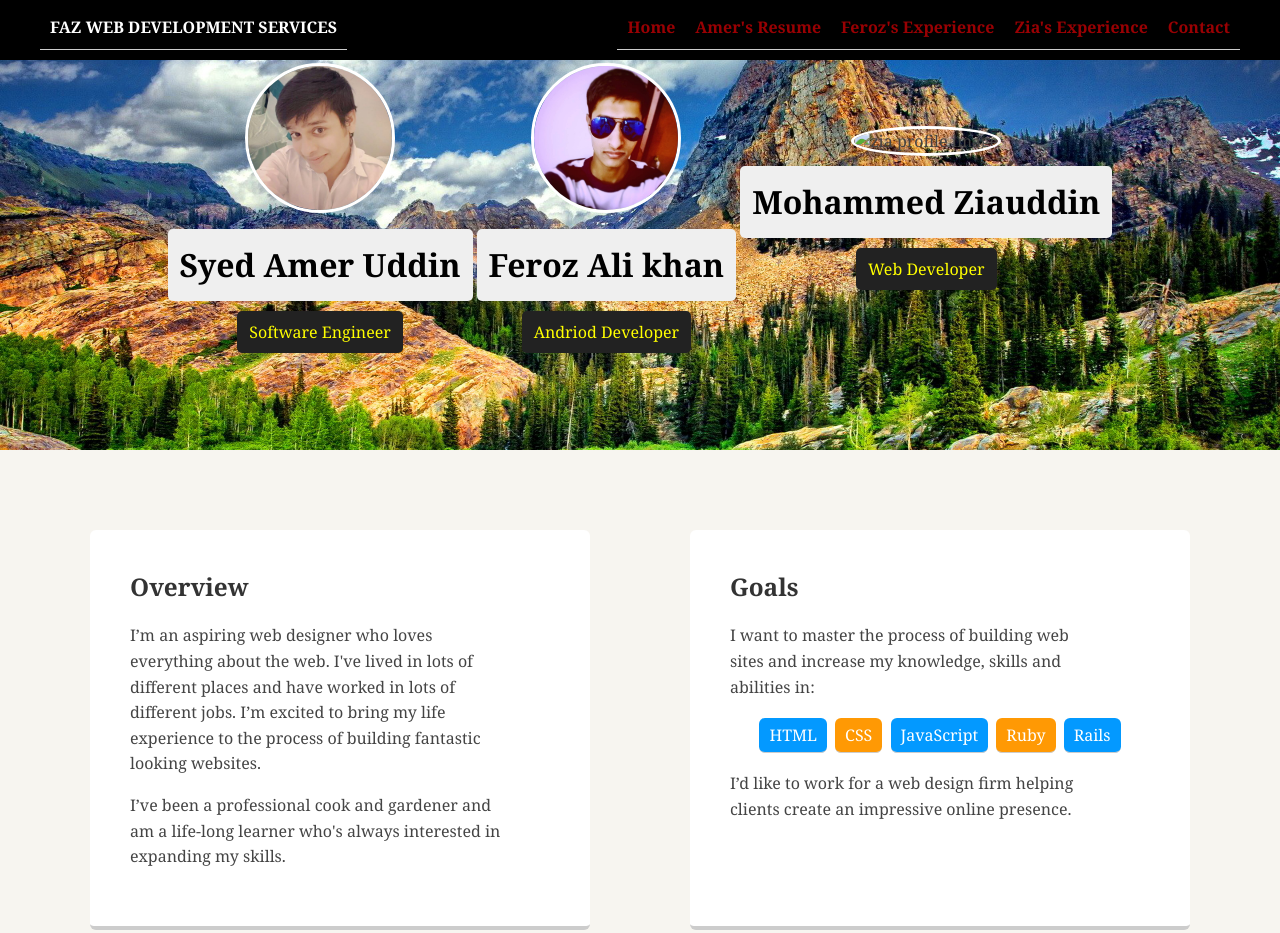
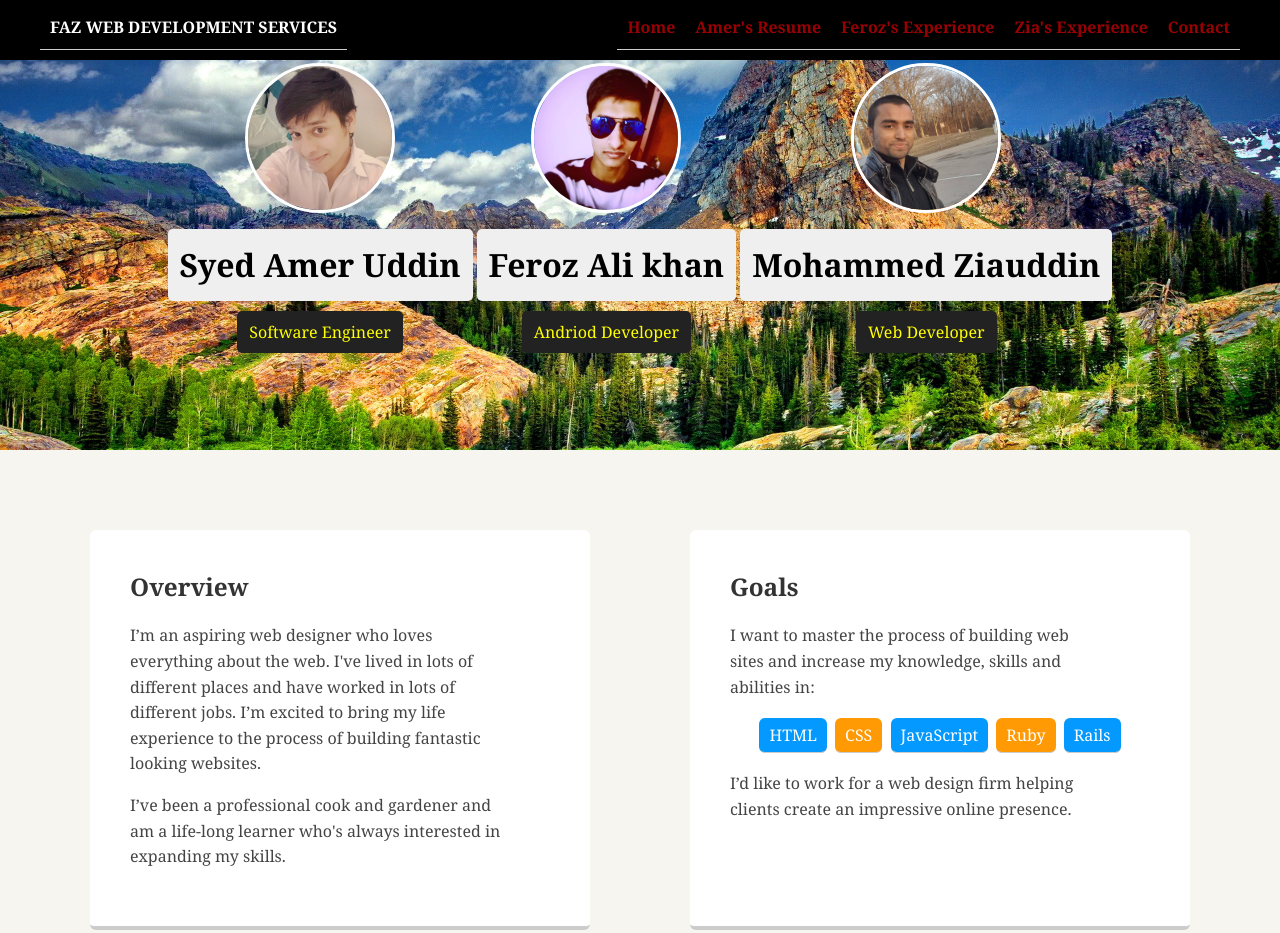
Before and after one commit to syedamer78641/syedamer1.github.io, a plain HTML site: page index.html in a window 1280 px wide. Shown: the top 933 px of the page. Drawn offline with Linux system fonts and the light colour scheme.

Commit message:
updated zia image

```diff
--- a/index.html
+++ b/index.html
@@ -36,7 +36,7 @@
       <p class="tag location"> Andriod Developer</p>
 	  </TD>
 	  <TD>
-	  <img src="images/ziaudddin.jpg" alt="zia profile image" class="profile-image">
+	  <img src="images/ziauddin.jpg" alt="zia profile image" class="profile-image">
       <h1 class="tag name">Mohammed Ziauddin</h1>
       <p class="tag location"> Web Developer</p>
 	  </TD>
```
